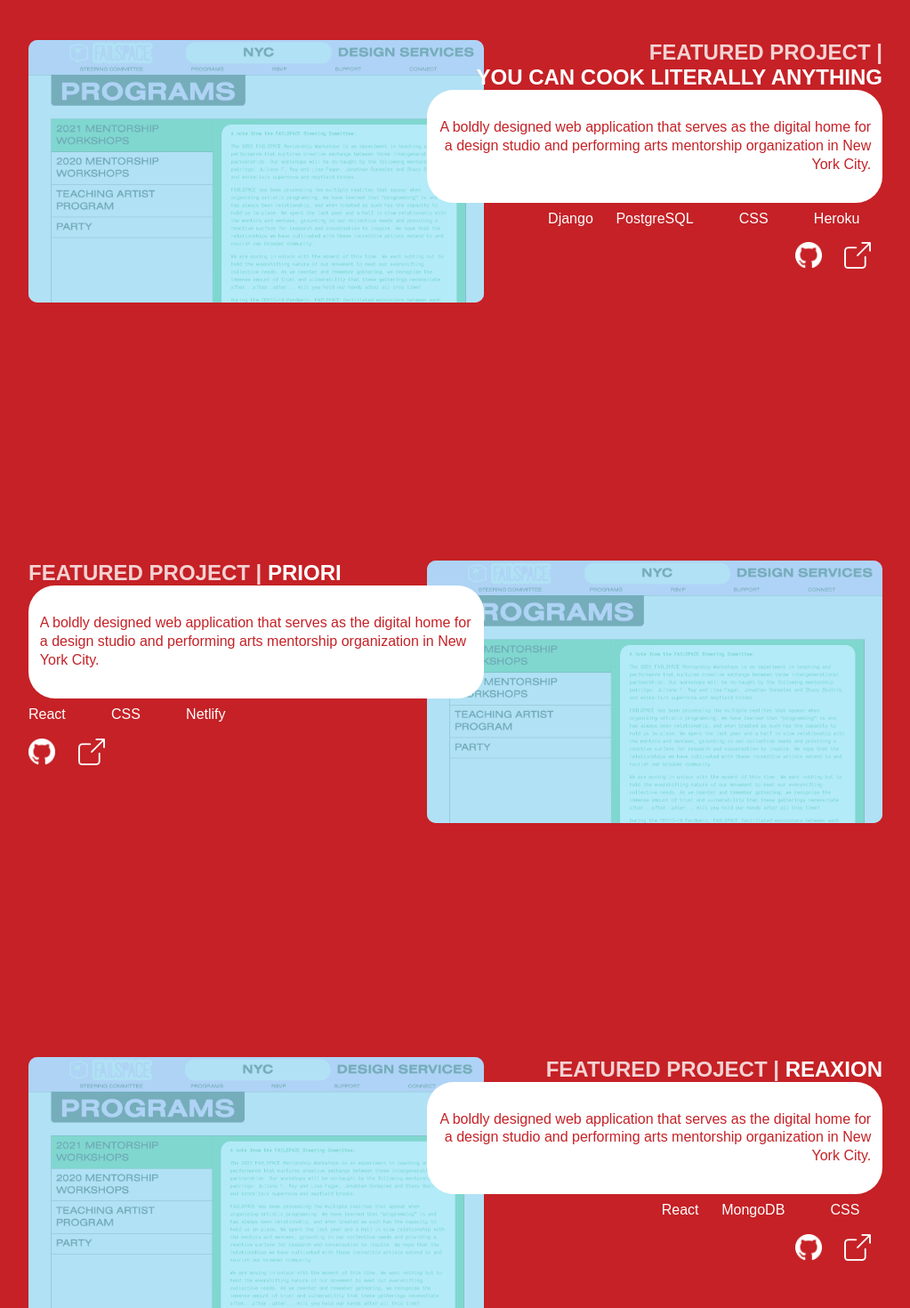
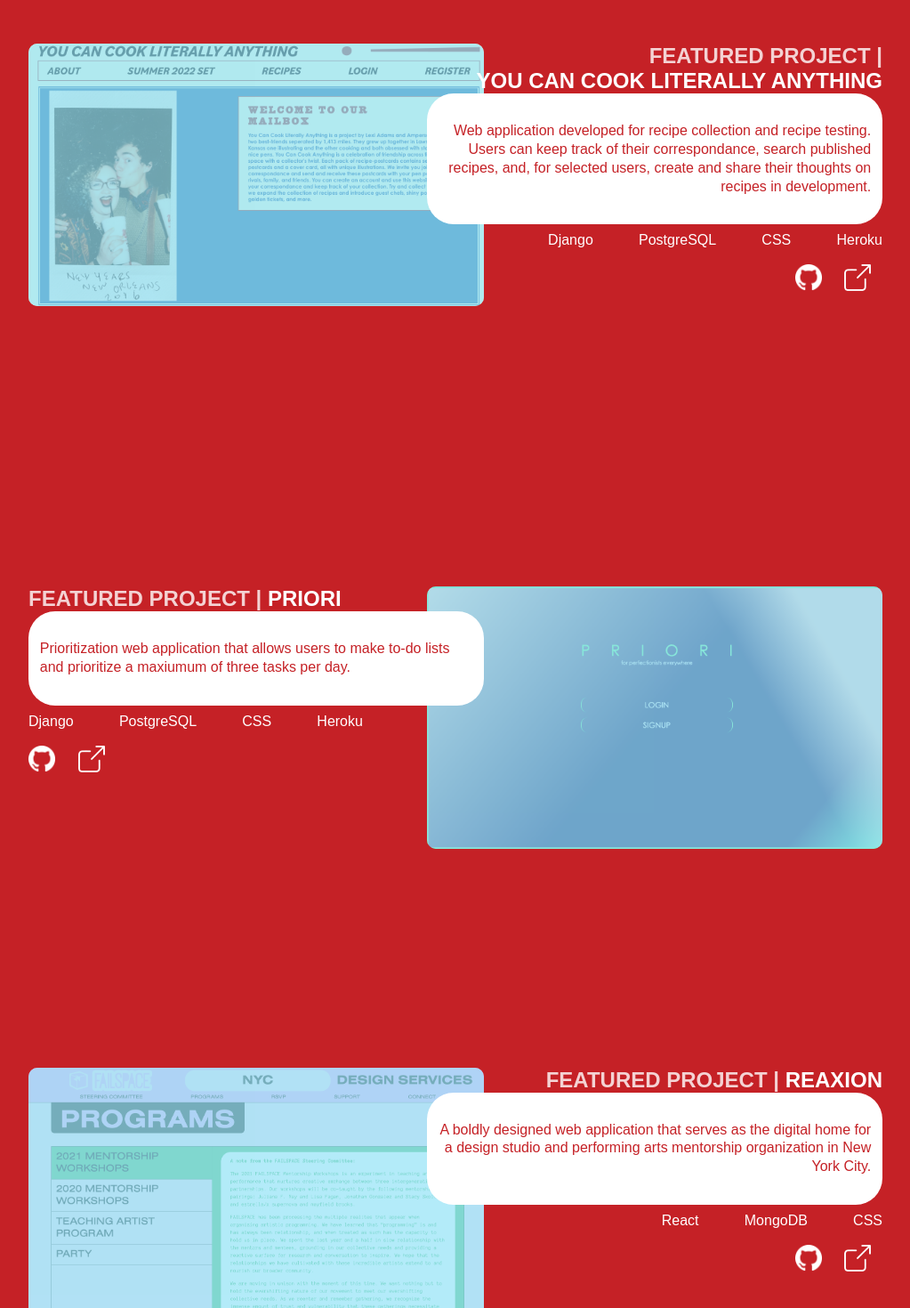
Before and after one commit to ampersand-paris/ampersand-paris-website, a React (Create React App) app: page /about in a window 1280 px wide. Shown: the part 2700-4170 px from the top of the page at 89% size, without its empty margins (128-1151 px from the left). Built offline with nearby package versions, Linux system fonts and the light colour scheme; the HTML template or start-up script is replaced by a standard one; a web font is replaced by a local one.

Commit message:
portfolio update

```diff
--- a/src/Portfolio/Components/Portfolio.js
+++ b/src/Portfolio/Components/Portfolio.js
@@ -2,6 +2,8 @@
 import React from "react";
 
 import failspaceBackground from "./../PortfolioImages/FAILSPACE.png"
+import YCCLABackground from "./../PortfolioImages/YCCLA.png"
+import PRIORIBackground from "./../PortfolioImages/PRIORI.png"
 
 const Portfolio = () => {
 
@@ -22,11 +24,55 @@ const Portfolio = () => {
                     <p className="white tech-padding">Netlify</p>
                 </div>
                 <div className="flex no-space">
-                    <img className="icon icon-padding-first" src="./Images/GitHub.png" />
-                    <img className="icon icon-padding" src="./Images/ExternalLink.png" />
+                    <a href="https://github.com/ampersand-paris/FAILSPACE"><img className="icon icon-padding-first" src="./Images/GitHub.png" /></a>
+                    <a href="https://failspacenyc.com"><img className="icon icon-padding" src="./Images/ExternalLink.png" /></a>
                 </div>
             </div>
             <div style={{ backgroundImage: `url(${failspaceBackground})` }} className="portfolio-image absolute right" id="failspace">
+                <div className="portfolio-image-overlay">
+                </div>
+            </div>
+        </div>
+        <div className="seventy-five relative top-padding flex flex-end">
+            <div className="portfolio-text relative z-index">
+                <h3 className="white portfolio-title txt-al-right"><span className="opacity-80">Featured Project |<br></br></span> You Can Cook Literally Anything</h3>
+                <div className="bg-white border-radius text-padding">
+                    <p className="txt-al-right">Web application developed for recipe collection and recipe testing. Users can keep track of their correspondance, search published recipes, and, for selected users, create and share their thoughts on recipes in development.</p>
+                </div>
+                <div className="flex flex-end no-space">
+                    <p className="white tech-padding">Django</p>
+                    <p className="white tech-padding">PostgreSQL</p>
+                    <p className="white tech-padding">CSS</p>
+                    <p className="white tech-padding-first-reverse">Heroku</p>
+                </div>
+                <div className="flex flex-end no-space">
+                    <a href="https://github.com/ampersand-paris/YCCLAv2"><img className="icon icon-padding-first" src="./Images/GitHub.png" /></a>
+                    <a href="https://ycclav2.herokuapp.com/"><img className="icon icon-padding" src="./Images/ExternalLink.png" /></a>
+                </div>
+            </div>
+            <div style={{ backgroundImage: `url(${YCCLABackground})` }} className="portfolio-image absolute left" id="failspace">
+                <div className="portfolio-image-overlay">
+                </div>
+            </div>
+        </div>
+        <div className="seventy-five relative top-padding">
+            <div className="portfolio-text relative z-index">
+                <h3 className="white portfolio-title"><span className="opacity-80">Featured Project |</span> PRIORI</h3>
+                <div className="bg-white  border-radius text-padding">
+                    <p>Prioritization web application that allows users to make to-do lists and prioritize a maxiumum of three tasks per day.</p>
+                </div>
+                <div className="flex no-space">
+                    <p className="white tech-padding-first">Django</p>
+                    <p className="white tech-padding">PostgreSQL</p>
+                    <p className="white tech-padding">CSS</p>
+                    <p className="white tech-padding">Heroku</p>
+                </div>
+                <div className="flex no-space">
+                    <a href="https://github.com/ampersand-paris/PRIORI"><img className="icon icon-padding-first" src="./Images/GitHub.png" /></a>
+                    <a href="https://ycclav2.herokuapp.com/"><img className="icon icon-padding" src="./Images/ExternalLink.png" /></a>
+                </div>
+            </div>
+            <div style={{ backgroundImage: `url(${PRIORIBackground})` }} className="portfolio-image absolute right" id="failspace">
                 <div className="portfolio-image-overlay">
 
                 </div>
@@ -34,15 +80,14 @@ const Portfolio = () => {
         </div>
         <div className="seventy-five relative top-padding flex flex-end">
             <div className="portfolio-text relative z-index">
-                <h3 className="white portfolio-title txt-al-right"><span className="opacity-80">Featured Project |<br></br></span> You Can Cook Literally Anything</h3>
+                <h3 className="white portfolio-title txt-al-right"><span className="opacity-80">Featured Project |</span> Reaxion</h3>
                 <div className="bg-white border-radius text-padding">
                     <p className="txt-al-right">A boldly designed web application that serves as the digital home for a design studio and performing arts mentorship organization in New York City.</p>
                 </div>
                 <div className="flex flex-end no-space">
-                    <p className="white tech-padding-first">Django</p>
-                    <p className="white tech-padding-first">PostgreSQL</p>
-                    <p className="white tech-padding">CSS</p>
-                    <p className="white tech-padding">Heroku</p>
+                    <p className="white tech-padding">React</p>
+                    <p className="white tech-padding">MongoDB</p>
+                    <p className="white tech-padding-first-reverse">CSS</p>
                 </div>
                 <div className="flex flex-end no-space">
                     <img className="icon icon-padding-first" src="./Images/GitHub.png" />
@@ -56,14 +101,16 @@ const Portfolio = () => {
         </div>
         <div className="seventy-five relative top-padding">
             <div className="portfolio-text relative z-index">
-                <h3 className="white portfolio-title"><span className="opacity-80">Featured Project |</span> PRIORI</h3>
+                <h3 className="white portfolio-title"><span className="opacity-80">Featured Project |</span> BUNBUNS</h3>
                 <div className="bg-white  border-radius text-padding">
                     <p>A boldly designed web application that serves as the digital home for a design studio and performing arts mentorship organization in New York City.</p>
                 </div>
                 <div className="flex no-space">
-                    <p className="white tech-padding-first">React</p>
+                    <p className="white tech-padding-first">EJS</p>
+                    <p className="white tech-padding">Node.js</p>
+                    <p className="white tech-padding">Express</p>
+                    <p className="white tech-padding">MongoDB</p>
                     <p className="white tech-padding">CSS</p>
-                    <p className="white tech-padding">Netlify</p>
                 </div>
                 <div className="flex no-space">
                     <img className="icon icon-padding-first" src="./Images/GitHub.png" />
@@ -76,27 +123,6 @@ const Portfolio = () => {
                 </div>
             </div>
         </div>
-        <div className="seventy-five relative top-padding flex flex-end">
-            <div className="portfolio-text relative z-index">
-                <h3 className="white portfolio-title txt-al-right"><span className="opacity-80">Featured Project |</span> Reaxion</h3>
-                <div className="bg-white border-radius text-padding">
-                    <p className="txt-al-right">A boldly designed web application that serves as the digital home for a design studio and performing arts mentorship organization in New York City.</p>
-                </div>
-                <div className="flex flex-end no-space">
-                    <p className="white tech-padding-first">React</p>
-                    <p className="white tech-padding-first">MongoDB</p>
-                    <p className="white tech-padding">CSS</p>
-                </div>
-                <div className="flex flex-end no-space">
-                    <img className="icon icon-padding-first" src="./Images/GitHub.png" />
-                    <img className="icon icon-padding" src="./Images/ExternalLink.png" />
-                </div>
-            </div>
-            <div style={{ backgroundImage: `url(${failspaceBackground})` }} className="portfolio-image absolute left" id="failspace">
-                <div className="portfolio-image-overlay">
-                </div>
-            </div>
-        </div>
     </div>
     )
 }
--- a/src/index.css
+++ b/src/index.css
@@ -237,6 +237,11 @@ body {
   margin: 1vH 0vW;
 }
 
+.tech-padding-first-reverse {
+  padding: 0vH 0vW 0vH 2vW;
+  margin: 1vH 0vW;
+}
+
 .icon-padding {
   padding: 1vH 1vW;
 }
```
Also changed, not shown: src/Portfolio/PortfolioImages/PRIORI.png (added), src/Portfolio/PortfolioImages/YCCLA.png (added).
